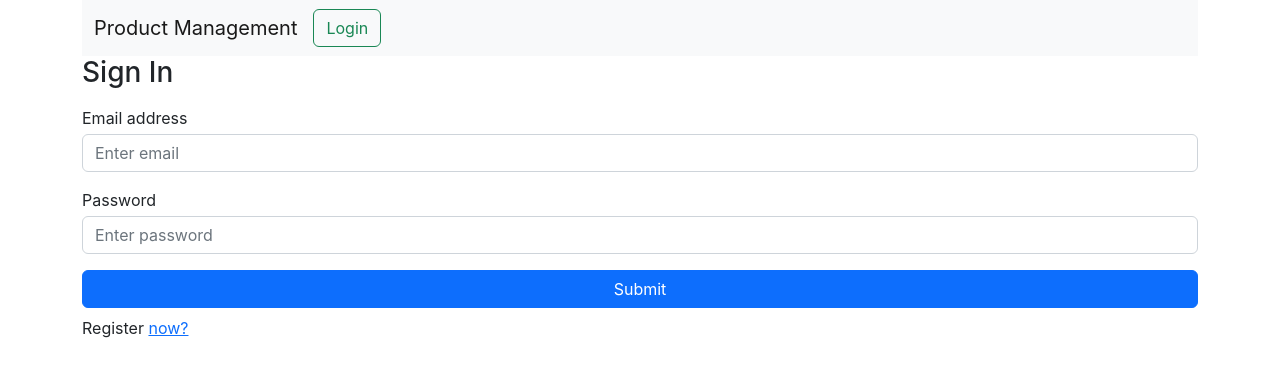
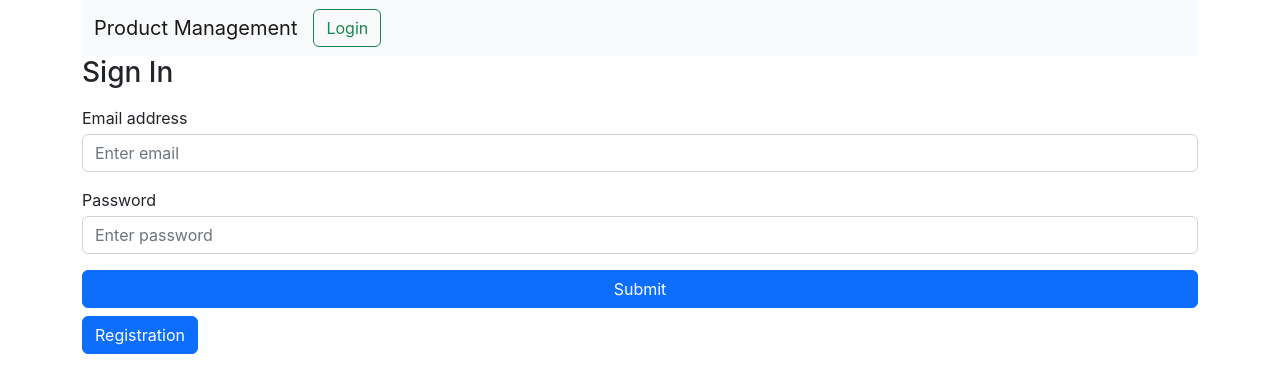
Before and after one commit to Foysalious/react-crud, a React (Create React App) app: page /login in a window 1280 px wide. Shown: the top 392 px of the page. Built offline with nearby package versions, Linux system fonts and the light colour scheme.

Commit message:
check if user is logged in

```diff
--- a/src/Components/Login.jsx
+++ b/src/Components/Login.jsx
@@ -1,7 +1,7 @@
 import React, { useState } from "react"
 import { useNavigate } from "react-router";
 import axios from "axios";
-
+import { Link  } from "react-router-dom";
 
 export default function (props) {
   const [email, setEmail] = useState("");
@@ -19,7 +19,7 @@ export default function (props) {
         history("/");
       })
       .catch(function (error) {
-        if (error.response.status===401) {
+        if (error.response.status === 401) {
           alert("Please check your credentials")
         }
 
@@ -54,7 +54,9 @@ export default function (props) {
             </button>
           </div>
           <p className="forgot-password text-right mt-2">
-            Register <a href="/register">now?</a>
+            <Link to="/register">
+              <button className="btn btn-primary">Registration</button>
+            </Link>
           </p>
         </div>
       </form>
--- a/src/Components/ProductDetails.jsx
+++ b/src/Components/ProductDetails.jsx
@@ -1,8 +1,8 @@
 import axios from "axios";
 import React, { useState, useEffect } from "react";
-import { useNavigate } from "react-router";
 import { Link, useParams } from "react-router-dom";
 import Login from "./Login";
+import { useNavigate } from "react-router";
 
 const ProductDetails = () => {
     const [title, setTitle] = useState("");
@@ -28,8 +28,9 @@ const ProductDetails = () => {
                 });
         }
         else {
-            <Login></Login>
-        }
+            console.log(1);
+			history("/login")
+		}
     }, []);
     return (
         <>
--- a/src/Components/Read.jsx
+++ b/src/Components/Read.jsx
@@ -1,12 +1,16 @@
 import React, { useState, useEffect, useCallback } from "react";
 import axios from "axios";
+import { useNavigate } from "react-router";
 import { Link } from "react-router-dom";
 import Login from "./Login";
 
+
 const Read = () => {
+
 	const [data, setData] = useState([]);
 	const [tabledark, setTableDark] = useState("");
 
+	const navigate = useNavigate();
 	function getData() {
 		if (localStorage.getItem('access_token') != null) {
 			axios
@@ -45,8 +49,7 @@ const Read = () => {
 			getData();
 		}
 		else {
-
-			<Login></Login>
+			navigate("/login")
 		}
 	}, []);
 
--- a/src/Components/Update.jsx
+++ b/src/Components/Update.jsx
@@ -3,6 +3,7 @@ import React, { useState, useEffect } from "react";
 import { useNavigate } from "react-router";
 import { Link, useParams } from "react-router-dom";
 import Login from "./Login";
+
 
 const Update = () => {
 	const [title, setTitle] = useState("");
@@ -19,14 +20,17 @@ const Update = () => {
 	const history = useNavigate();
 
 	useEffect(() => {
-
+		if (localStorage.getItem('access_token') != null) {
 			const api = process.env.REACT_APP_API_URL + "/api/products/" + slug
 			axios
 				.get(api, { headers: { "Authorization": `Bearer ${localStorage.getItem('access_token')}` } })
 				.then((res) => {
 					setData(res.data.product);
 				});
-
+			}
+			else {
+				history("/login")
+			}
 
 	}, []);
 	const handleSubmit = (e) => {
```
